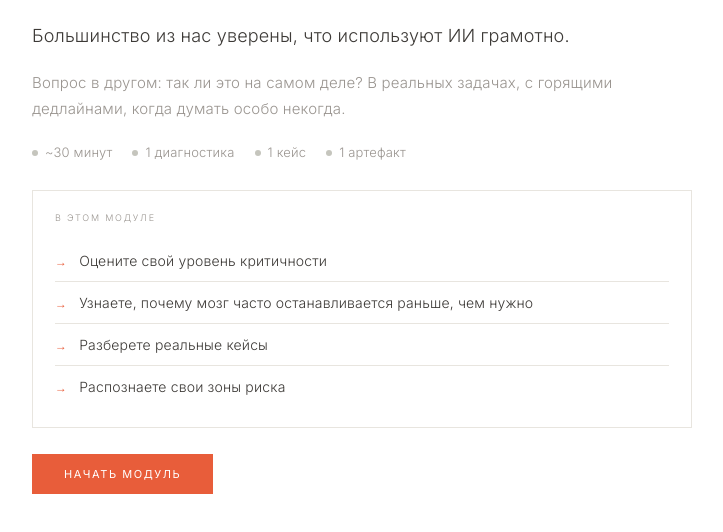
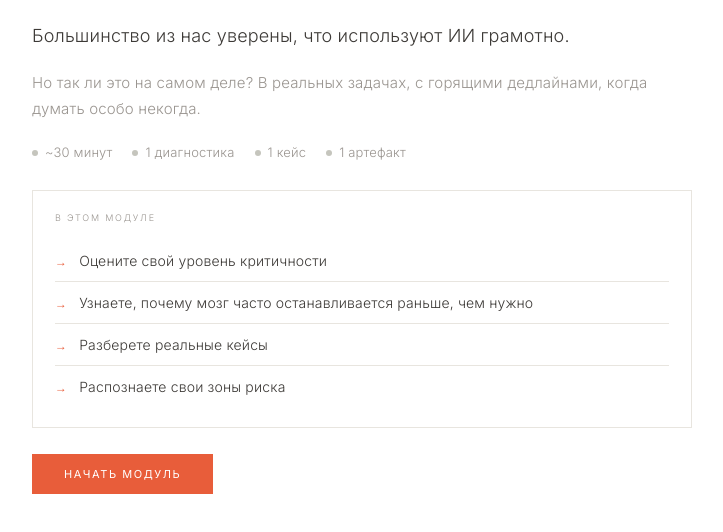
Before and after one commit to dorfiosh-lang/ai-literacy-module, a plain HTML site: page index.html in a window 1280 px wide. Shown: the part 364-896 px from the top of the page, without its empty margins (278-1001 px from the left). Drawn offline with Linux system fonts and the light colour scheme.

Commit message:
Update text in index.html for clarity

```diff
--- a/index.html
+++ b/index.html
@@ -279,7 +279,7 @@ textarea:focus { border-bottom-color: var(--text); }
   <div class="divider"></div>
   <!-- ↓ Вводный текст -->
   <p class="lead">Большинство из нас уверены, что используют ИИ грамотно.</p>
-  <p style="color:var(--muted);font-size:15px;line-height:1.75">Вопрос в другом: так ли это на самом деле? В реальных задачах, с горящими дедлайнами, когда думать особо некогда.</p>
+  <p style="color:var(--muted);font-size:15px;line-height:1.75">Но так ли это на самом деле? В реальных задачах, с горящими дедлайнами, когда думать особо некогда.</p>
   <!-- ↓ Метаданные -->
   <div class="module-meta">
     <div class="module-meta-item"><div class="module-meta-dot"></div>~30 минут</div>
```
